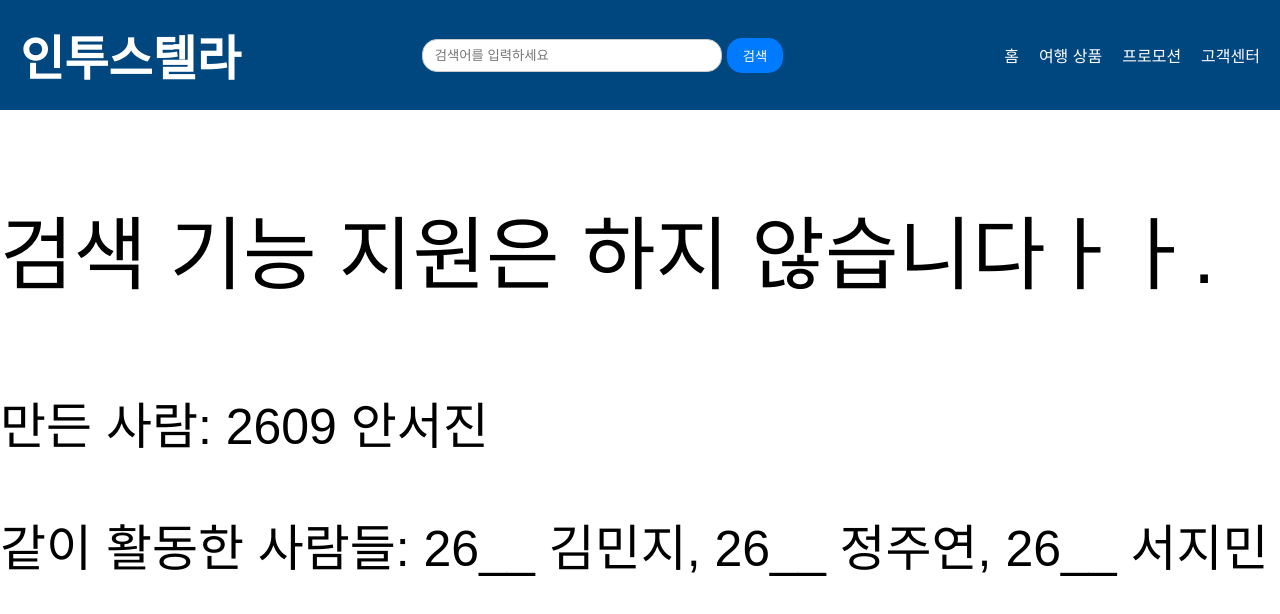
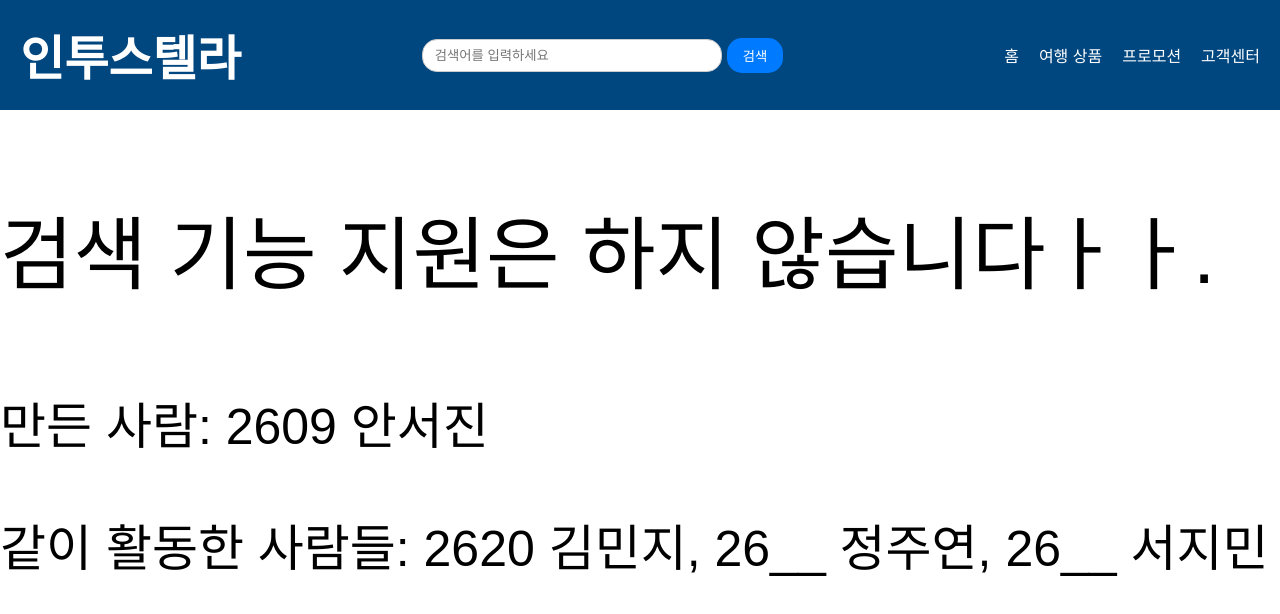
Before and after one commit to fatoulem27/intostellartest.github.io, a plain HTML site: page index_nosearch.html in a window 1280 px wide. Drawn offline with Linux system fonts and the light colour scheme.

Commit message:
nosearch.html

```diff
--- a/index_nosearch.html
+++ b/index_nosearch.html
@@ -28,7 +28,7 @@
     </div>
     <div class="information">
         <p>만든 사람: 2609 안서진</p>
-        <p>같이 활동한 사람들: 26__ 김민지, 26__ 정주연, 26__ 서지민</p>
+        <p>같이 활동한 사람들: 2620 김민지, 26__ 정주연, 26__ 서지민</p>
     </div>
 </body>
 </html>
```
